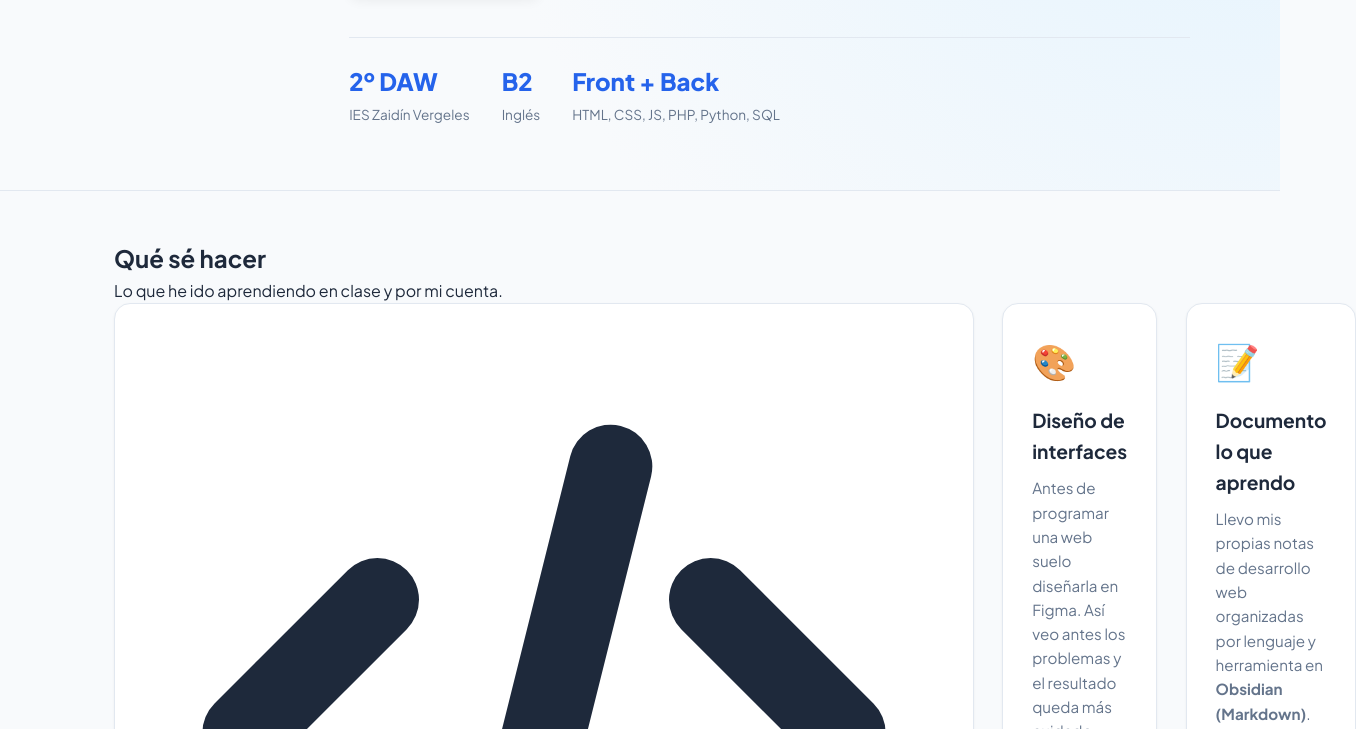
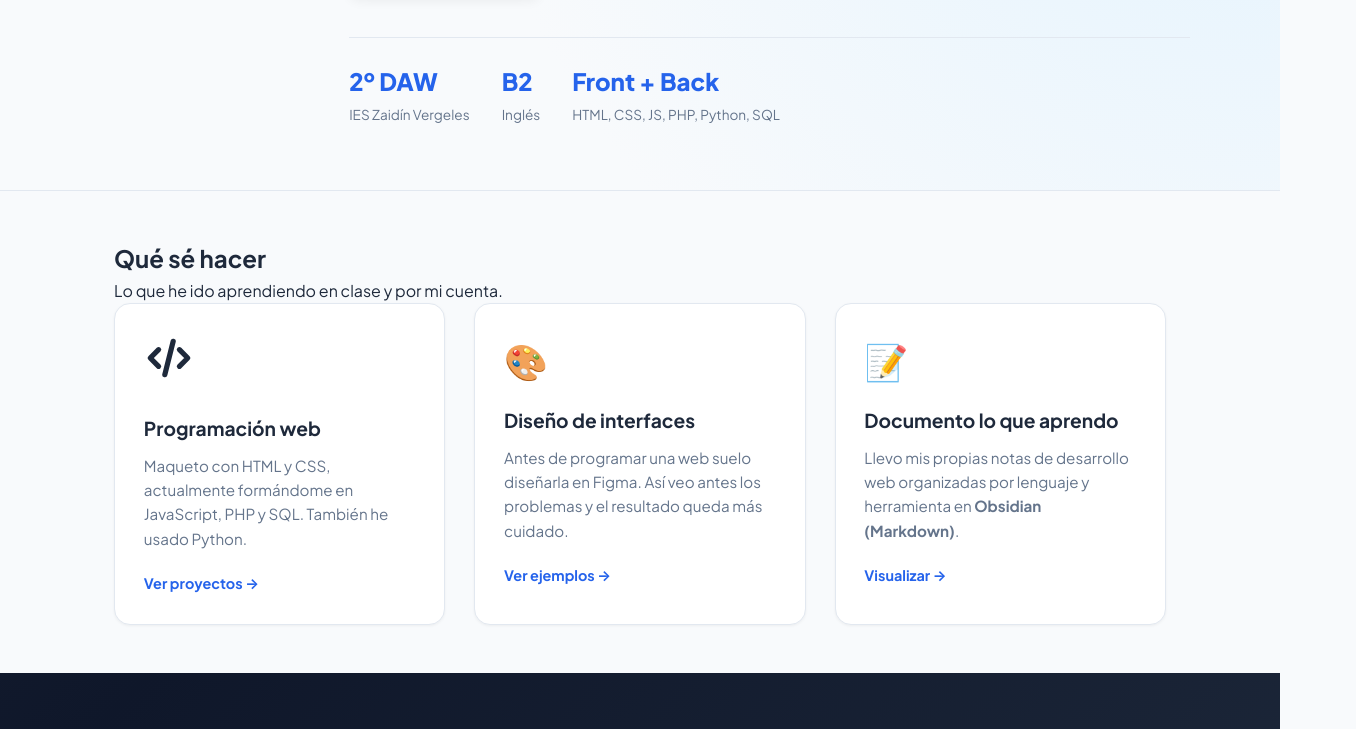
Before and after one commit to JaimeLopera/jaimelopera.github.io, a plain HTML site: page index.html in a window 1280 px wide. Shown: the part 423-1152 px from the top of the page, 1356 px wide, since content can reach past the window. Drawn offline with Linux system fonts and the light colour scheme.

Commit message:
Update index.html

```diff
--- a/index.html
+++ b/index.html
@@ -73,7 +73,7 @@
 
         <div class="grid-3">
             <div class="feature-card">
-                <div class="feature-icon"><svg xmlns="http://www.w3.org/2000/svg" viewBox="0 0 24 24" width="800" height="800" fill="none" stroke="currentColor" stroke-width="2.5" stroke-linecap="round" stroke-linejoin="round">
+                <div class="feature-icon"><svg xmlns="http://www.w3.org/2000/svg" viewBox="0 0 24 24" width="50" height="50" fill="none" stroke="currentColor" stroke-width="2.5" stroke-linecap="round" stroke-linejoin="round">
               <polyline points="7 8 3 12 7 16" />
               <line x1="14" y1="4" x2="10" y2="20" />
               <polyline points="17 8 21 12 17 16" /></svg>
```
